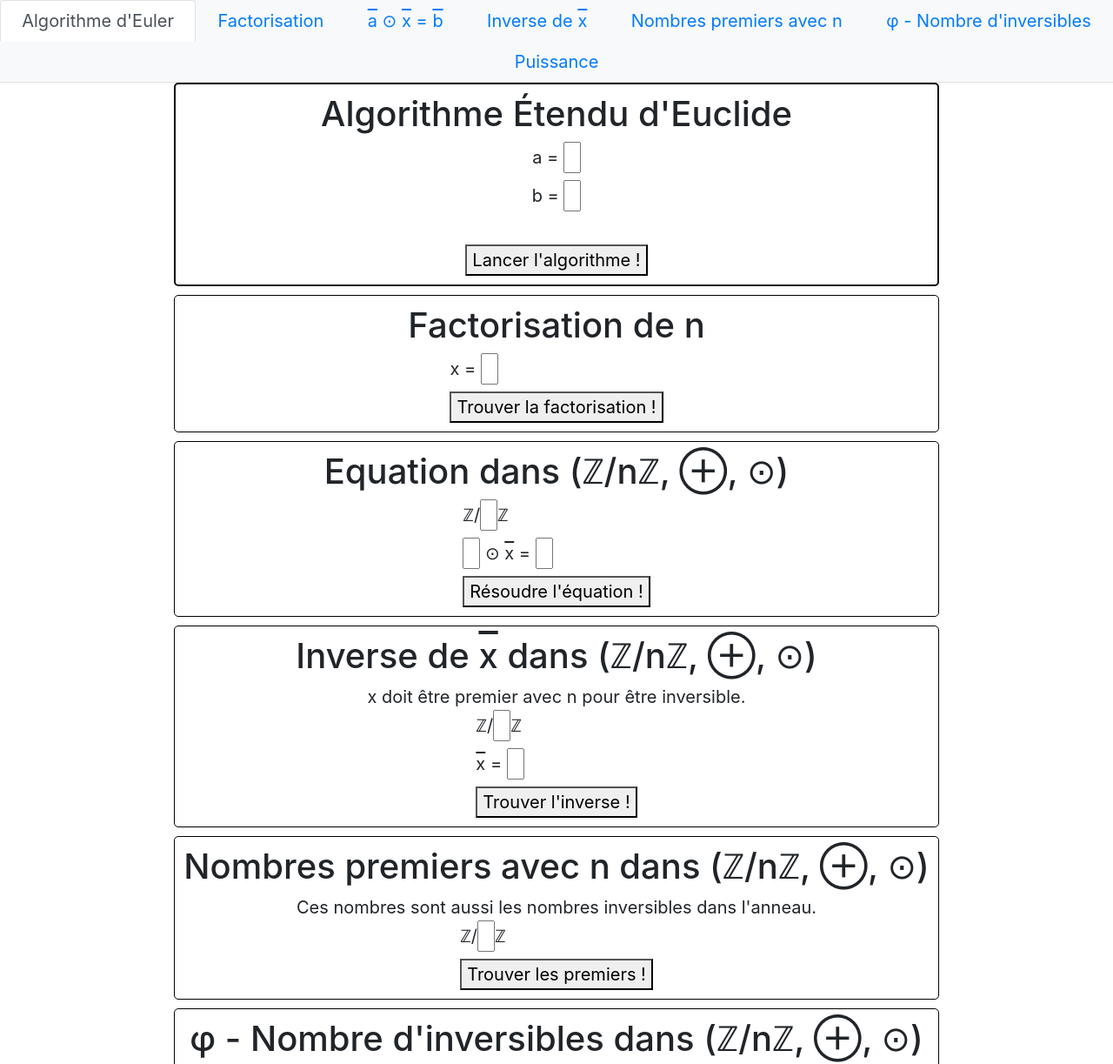
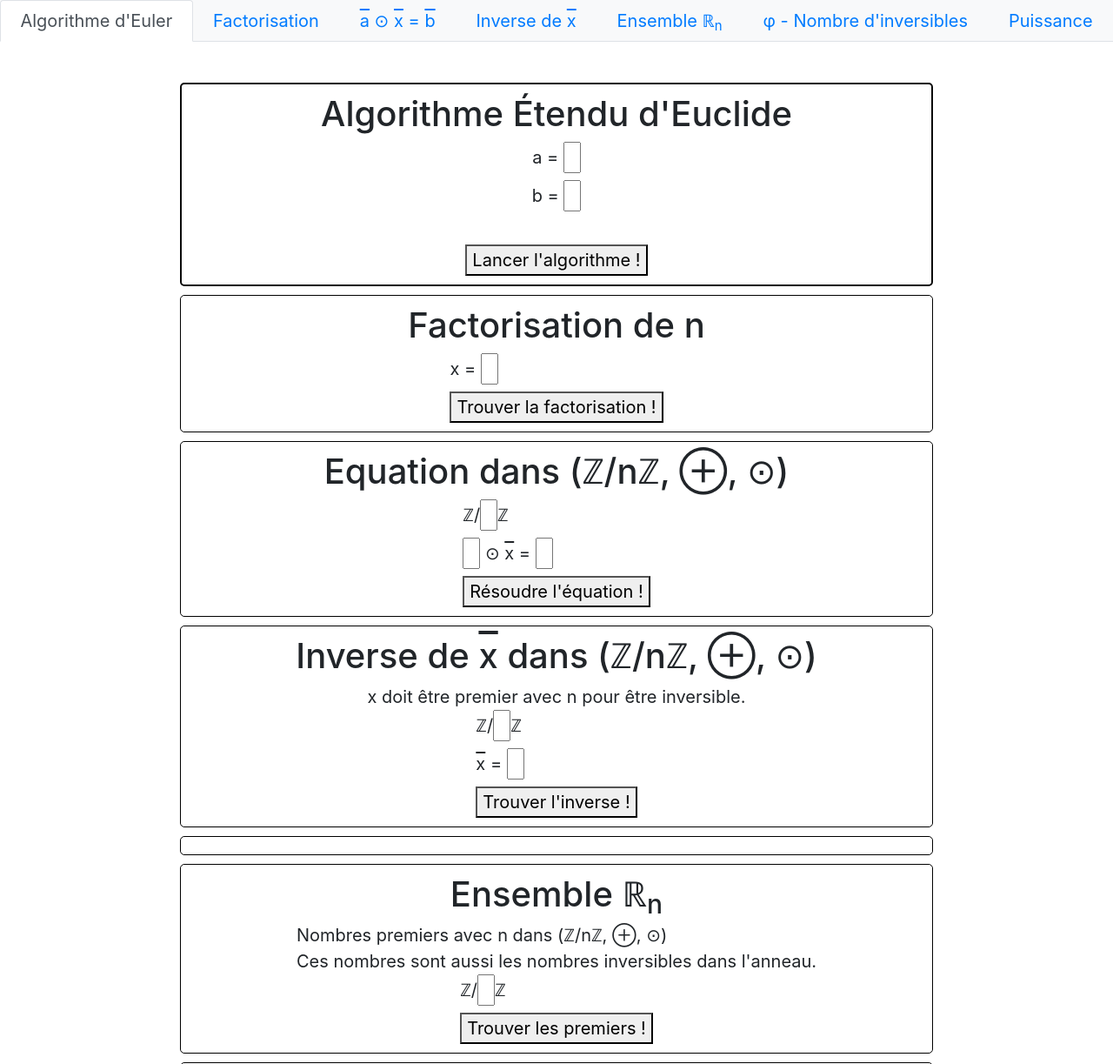
Before and after one commit to TheMrZZ/GroupTheory, a website built with webpack: page index.html in a window 1280 px wide. Shown: the top 1223 px of the page at 87% size. Built offline with nearby package versions, Linux system fonts and the light colour scheme.

Commit message:
Changed description to include Rn

```diff
--- a/index.html
+++ b/index.html
@@ -22,7 +22,7 @@
     <a class="nav-item nav-link" href="#equation-product"><span class="overline">a</span> ⊙ <span
         class="overline">x</span> = <span class="overline">b</span></a>
     <a class="nav-item nav-link" href="#find-inverse">Inverse de <span class="overline">x</span></a>
-    <a class="nav-item nav-link" href="#primes-list">Nombres premiers avec n</a>
+    <a class="nav-item nav-link" href="#primes-list">Ensemble ℝ<sub>n</sub></a>
     <a class="nav-item nav-link" href="#phi">φ - Nombre d'inversibles</a>
     <a class="nav-item nav-link" href="#power">Puissance</a>
   </nav>
@@ -93,9 +93,15 @@
     </div>
 
     <!-- In (ℤ/nℤ, ⊕, ⊙), list of numbers prime with n - which are numbers with an inverse -->
+    <div class="algo" id="find-order">
+
+    </div>
+
+    <!-- ℝ_n => In (ℤ/nℤ, ⊕, ⊙), list of numbers prime with n - which are numbers with an inverse -->
     <div class="algo" id="primes-list">
-      <h1>Nombres premiers avec n dans (ℤ/nℤ, ⊕, ⊙)</h1>
-      <div>Ces nombres sont aussi les nombres inversibles dans l'anneau.</div>
+      <h1>Ensemble ℝ<sub>n</sub></h1>
+      <div>Nombres premiers avec n dans (ℤ/nℤ, ⊕, ⊙) <br>
+           Ces nombres sont aussi les nombres inversibles dans l'anneau.</div>
       <form action="javascript:void(0)">
         <label>ℤ/<input type="number" required>ℤ</label>
         <br>
--- a/src/actions.ts
+++ b/src/actions.ts
@@ -148,7 +148,7 @@ export function createFindPrimes () {
     const n = inputValue(getChildrenByTagName(form, 'input')[0])
     const primes = findAllPrimes(n)
 
-    let result = `Les nombres premiers (et inversibles) dans (ℤ/${n}ℤ, ⊕, ⊙) sont:<br>`
+    let result = 'Nombres dans ℝ<sub>n</sub> :<br>'
     result += '[' + primes.map(p => `<span class="overline">${p}</span>`).join(', ') + ']<br>'
     result += `On en déduit que φ = ${primes.length}`
     resultDiv.innerHTML = result
```
Also changed, not shown: dist/app.bundle.js.
